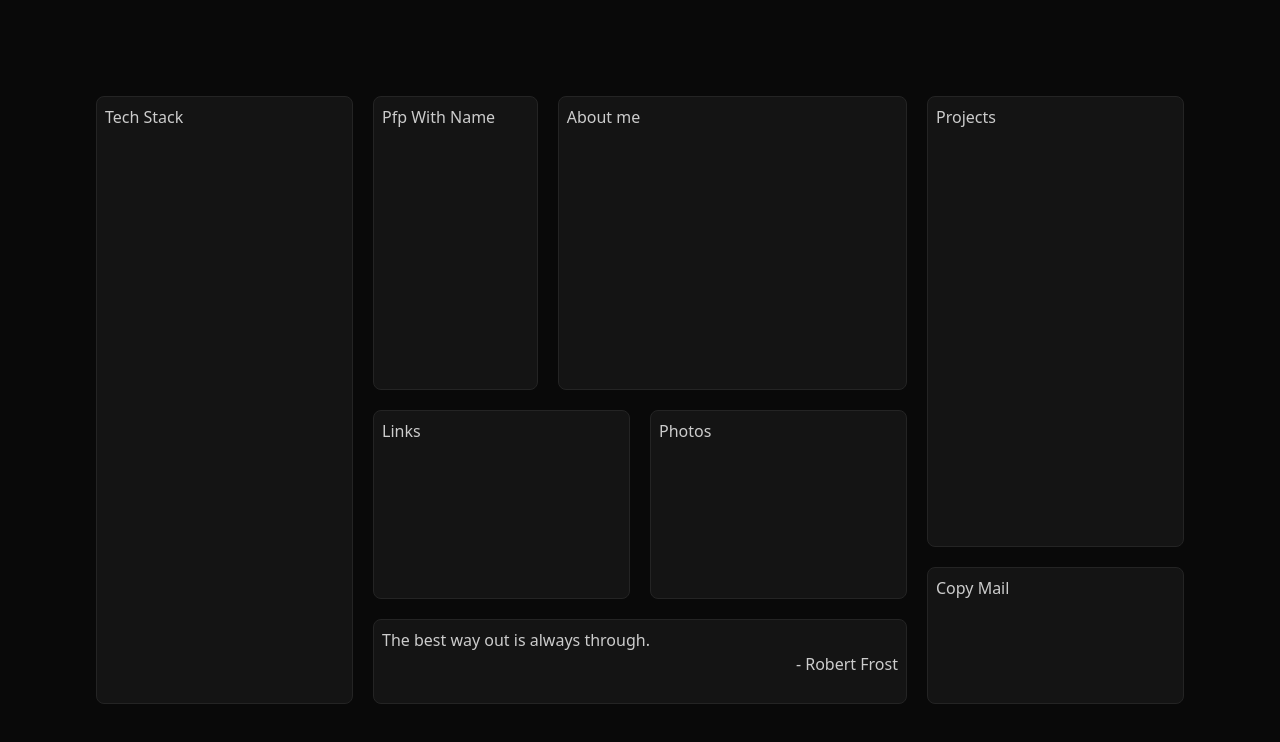
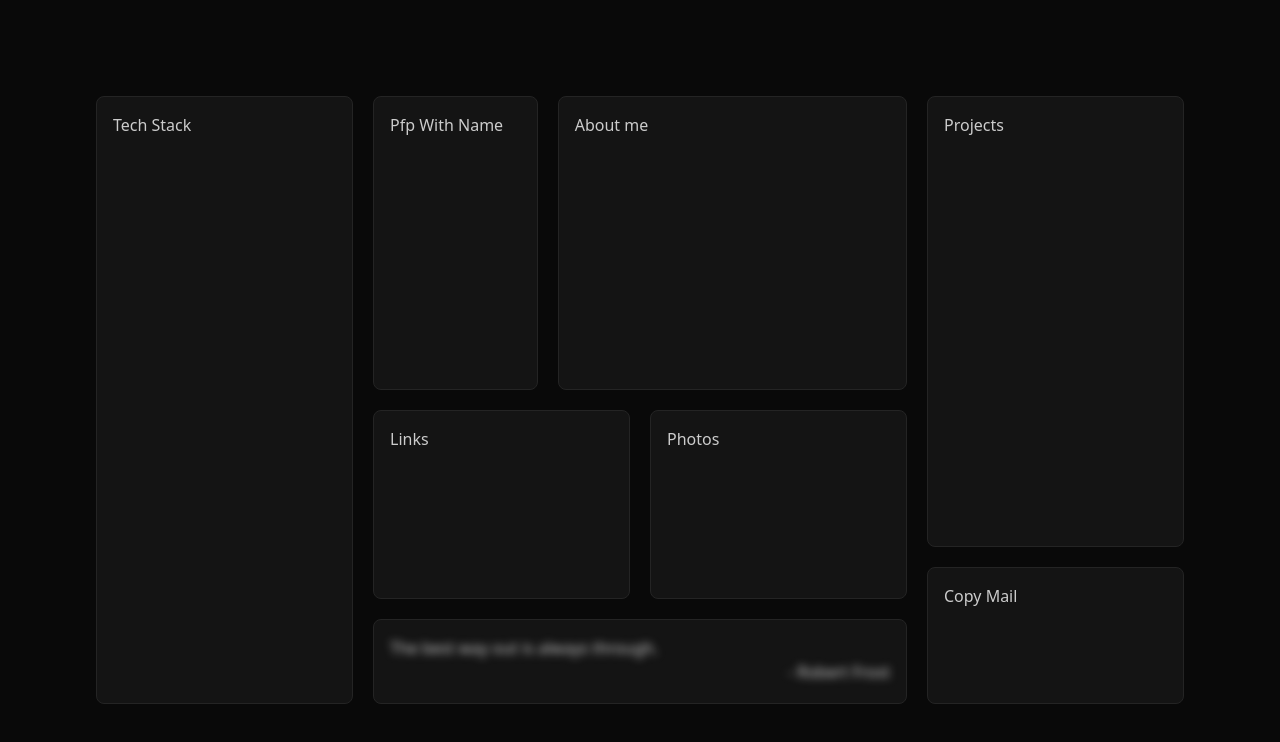
Before and after one commit to dhanushd-27/Portfolio, a Next.js app: page / in a window 1280 px wide. Shown: the top 742 px of the page. Built offline with nearby package versions, Linux system fonts and the light colour scheme.

Commit message:
Add Separate Component files and Add Hover Effect on Quote

```diff
--- a/src/app/globals.css
+++ b/src/app/globals.css
@@ -10,7 +10,7 @@
     background-color: var(--color-bg-card);
     border-radius: 0.5rem;
     border: 1px solid var(--color-surface-primary);
-    padding: 8px;
+    padding: 1rem;
   }
 
   .text-default {
--- a/src/app/page.tsx
+++ b/src/app/page.tsx
@@ -1,19 +1,15 @@
-"use client"
 
-import React, { useEffect, useState } from 'react'
-import { getRandomQuote } from '@/actions/getRandomQuote'
-
-type Quote = {
-  quote: string
-  author: string
-}
+import Quote from "@/components/Quote"
+import Techstack from "@/components/Techstack"
+import Profile from "@/components/Profile"
+import Links from "@/components/Links"
+import About from "@/components/About"
+import Photos from "@/components/Photos"
+import Projects from "@/components/Projects"
+import CopyMail from "@/components/CopyMail"
+import React from "react"
 
 export default function Home() {
-  const [quote, setQuote] = useState<Quote>()
-
-  useEffect(() => {
-    getRandomQuote().then(setQuote)
-  }, [])
 
   // Separate them to indiviual Components
 
@@ -21,31 +17,14 @@ export default function Home() {
     <>
       <div className="bg-bg-dark h-screen flex justify-center items-center p-24">
         <div className='grid grid-cols-12 grid-rows-12 gap-5 w-full h-full'>
-          <div className='box col-start-1 col-end-4 row-start-1 row-end-13'>
-            <p className='text-default'>Tech Stack</p>
-          </div>
-          <div className='box col-start-4 col-end-6 row-start-1 row-end-7'>
-            <p className='text-default'>Pfp With Name</p>
-          </div>
-          <div className='box col-start-4 col-end-7 row-start-7 row-end-11'>
-            <p className='text-default'>Links</p>
-          </div>
-          <div className='box col-start-4 col-end-10 row-start-11 row-end-13'>
-              <p className='text-default text-start'>{quote?.quote}</p>
-              <p className='text-default text-end'>- {quote?.author}</p>
-          </div>
-          <div className='box col-start-6 col-end-10 row-start-1 row-end-7'>
-            <p className='text-default'>About me</p>
-          </div>
-          <div className='box col-start-7 col-end-10 row-start-7 row-end-11'>
-            <p className='text-default'>Photos</p>
-          </div>
-          <div className='box col-start-10 col-end-13 row-start-1 row-end-10'>
-            <p className='text-default'>Projects</p>
-          </div>
-          <div className='box col-start-10 col-end-13 row-start-10 row-end-13'>
-            <p className='text-default'>Copy Mail</p>
-          </div>
+          <Techstack />
+          <Profile />
+          <Links />
+          <About />
+          <Photos />
+          <Projects />
+          <CopyMail />
+          <Quote />
         </div>
       </div>
     </>
--- /dev/null
+++ b/src/components/About.tsx
@@ -0,0 +1,9 @@
+import React from 'react'
+
+export default function About() {
+  return (
+    <div className='box col-start-6 col-end-10 row-start-1 row-end-7'>
+      <p className='text-default'>About me</p>
+    </div>
+  )
+}
--- /dev/null
+++ b/src/components/CopyMail.tsx
@@ -0,0 +1,9 @@
+import React from 'react'
+
+export default function CopyMail() {
+  return (
+    <div className='box col-start-10 col-end-13 row-start-10 row-end-13'>
+      <p className='text-default'>Copy Mail</p>
+    </div>
+  )
+}
--- /dev/null
+++ b/src/components/Links.tsx
@@ -0,0 +1,9 @@
+import React from 'react'
+
+export default function Links() {
+  return (
+    <div className='box col-start-4 col-end-7 row-start-7 row-end-11'>
+      <p className='text-default'>Links</p>
+    </div>
+  )
+}
--- /dev/null
+++ b/src/components/Photos.tsx
@@ -0,0 +1,9 @@
+import React from 'react'
+
+export default function Photos() {
+  return (
+    <div className='box col-start-7 col-end-10 row-start-7 row-end-11'>
+      <p className='text-default'>Photos</p>
+    </div>
+  )
+}
--- /dev/null
+++ b/src/components/Profile.tsx
@@ -0,0 +1,9 @@
+import React from 'react'
+
+export default function Profile() {
+  return (
+    <div className='box col-start-4 col-end-6 row-start-1 row-end-7'>
+      <p className='text-default'>Pfp With Name</p>
+    </div>
+  )
+}
--- /dev/null
+++ b/src/components/Projects.tsx
@@ -0,0 +1,9 @@
+import React from 'react'
+
+export default function Projects() {
+  return (
+    <div className='box col-start-10 col-end-13 row-start-1 row-end-10'>
+      <p className='text-default'>Projects</p>
+    </div>
+  )
+}
--- /dev/null
+++ b/src/components/Quote.tsx
@@ -0,0 +1,25 @@
+"use client"
+
+import React, { useEffect, useState } from 'react'
+import { getRandomQuote } from '@/actions/getRandomQuote'
+
+type Quote = {
+  quote: string
+  author: string
+}
+
+export default function Quote() {
+  const [quote, setQuote] = useState<Quote>()
+
+  useEffect(() => {
+    getRandomQuote().then(setQuote)
+  }, [])
+
+
+  return (
+    <div className='box col-start-4 col-end-10 row-start-11 row-end-13 overflow-auto gap-1 group hover:cursor-pointer'>
+          <p className='text-default text-start group-hover:blur-none blur-xs transition-all duration-300'>{quote?.quote}</p>
+          <p className='text-default text-end group-hover:blur-none blur-xs transition-all duration-300'>- {quote?.author}</p>
+    </div>
+  )
+}
--- /dev/null
+++ b/src/components/Techstack.tsx
@@ -0,0 +1,9 @@
+import React from 'react'
+
+export default function Techstack() {
+  return (
+    <div className='box col-start-1 col-end-4 row-start-1 row-end-13'>
+      <p className='text-default'>Tech Stack</p>
+    </div>
+  )
+}
```
